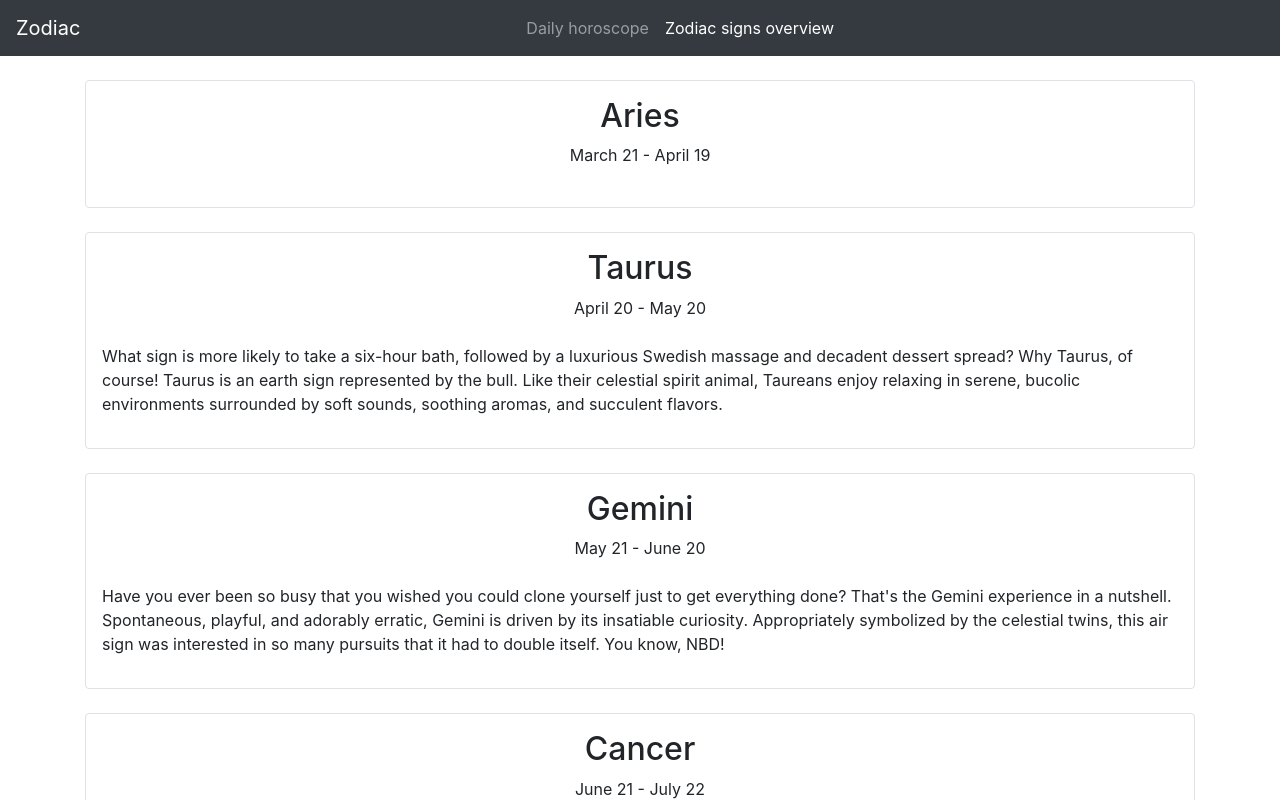
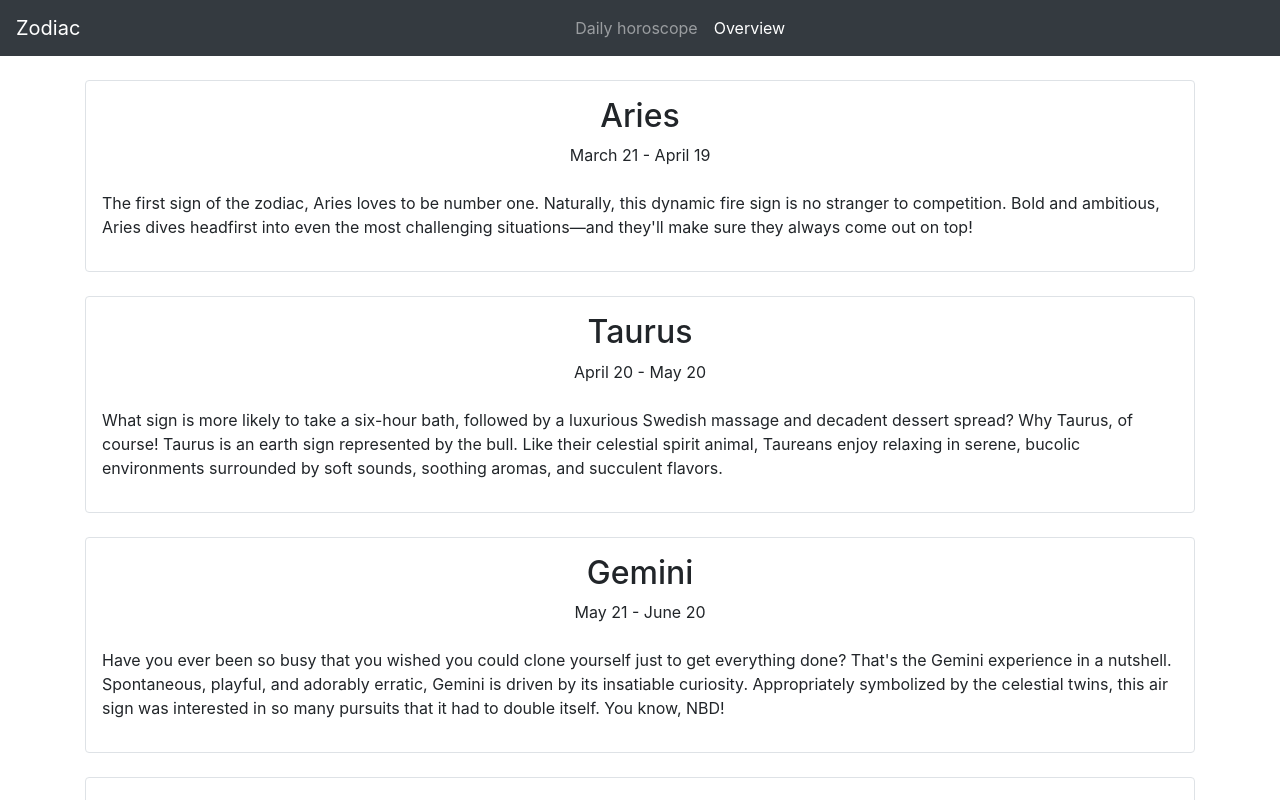
Before and after one commit to teodorajov/astrology, a React (Create React App) app: page /overview in a window 1280 px wide. Shown: the top 800 px of the page. Built offline with nearby package versions, Linux system fonts and the light colour scheme.

Commit message:
Napravljena strana za dnevni horoskop

```diff
--- a/src/App.js
+++ b/src/App.js
@@ -1,9 +1,8 @@
-import logo from './logo.svg';
+import { BrowserRouter, Route, Routes } from 'react-router-dom';
 import './App.css';
-import { BrowserRouter, Routes, Route } from 'react-router-dom';
+import DailyPage from './components/DailyPage';
 import Navbar from './components/Navbar';
 import OverviewPage from './components/OverviewPage';
-import DailyPage from './components/DailyPage';
 
 function App() {
   return (
--- a/src/components/Navbar.jsx
+++ b/src/components/Navbar.jsx
@@ -12,7 +12,7 @@ export default function Navbar() {
             <NavLink to='/' className='nav-link'>Daily horoscope</NavLink>
           </li>
           <li className="nav-item mx-auto">
-            <NavLink to='/overview' className='nav-link'>Zodiac signs overview</NavLink>
+            <NavLink to='/overview' className='nav-link'>Overview</NavLink>
           </li>
         </ul>
       </div>
--- a/src/components/SignOverview.jsx
+++ b/src/components/SignOverview.jsx
@@ -8,7 +8,7 @@ export default function SignOverview(props) {
         {props.sign.period}
       </div>
       <p className='mt-4'>
-        {props.sign.desription}
+        {props.sign.description}
       </p>
     </div>
 
--- a/src/signs.js
+++ b/src/signs.js
@@ -2,62 +2,126 @@ export const signs = [
   {
     name: 'aries',
     period: 'March 21 - April 19',
-    overview: `The first sign of the zodiac, Aries loves to be number one. Naturally, this dynamic fire sign is no stranger to competition. Bold and ambitious, Aries dives headfirst into even the most challenging situations—and they'll make sure they always come out on top!`
+    description: `The first sign of the zodiac, Aries loves to be number one. Naturally, this dynamic fire sign is no stranger to competition. Bold and ambitious, Aries dives headfirst into even the most challenging situations—and they'll make sure they always come out on top!`
   },
   {
     name: 'taurus',
     period: 'April 20 - May 20',
-    desription: `What sign is more likely to take a six-hour bath, followed by a luxurious Swedish massage and decadent dessert spread? Why Taurus, of course! Taurus is an earth sign represented by the bull. Like their celestial spirit animal, Taureans enjoy relaxing in serene, bucolic environments surrounded by soft sounds, soothing aromas, and succulent flavors. `
+    description: `What sign is more likely to take a six-hour bath, followed by a luxurious Swedish massage and decadent dessert spread? Why Taurus, of course! Taurus is an earth sign represented by the bull. Like their celestial spirit animal, Taureans enjoy relaxing in serene, bucolic environments surrounded by soft sounds, soothing aromas, and succulent flavors. `
   },
   {
     name: 'gemini',
     period: 'May 21 - June 20',
-    desription: `Have you ever been so busy that you wished you could clone yourself just to get everything done? That's the Gemini experience in a nutshell. Spontaneous, playful, and adorably erratic, Gemini is driven by its insatiable curiosity. Appropriately symbolized by the celestial twins, this air sign was interested in so many pursuits that it had to double itself. You know, NBD!`
+    description: `Have you ever been so busy that you wished you could clone yourself just to get everything done? That's the Gemini experience in a nutshell. Spontaneous, playful, and adorably erratic, Gemini is driven by its insatiable curiosity. Appropriately symbolized by the celestial twins, this air sign was interested in so many pursuits that it had to double itself. You know, NBD!`
   },
   {
     name: 'cancer',
     period: 'June 21 - July 22',
-    desription: `Represented by the crab, Cancer seamlessly weaves between the sea and shore representing Cancer’s ability to exist in both emotional and material realms. Cancers are highly intuitive and their psychic abilities manifest in tangible spaces. But—just like the hard-shelled crustaceans—this water sign is willing to do whatever it takes to protect itself emotionally. In order to get to know this sign, you're going to need to establish trust!`
+    description: `Represented by the crab, Cancer seamlessly weaves between the sea and shore representing Cancer’s ability to exist in both emotional and material realms. Cancers are highly intuitive and their psychic abilities manifest in tangible spaces. But—just like the hard-shelled crustaceans—this water sign is willing to do whatever it takes to protect itself emotionally. In order to get to know this sign, you're going to need to establish trust!`
   },
   {
     name: 'leo',
     period: 'July 23 - August 22',
-    desription: `Roll out the red carpet because Leo has arrived. Passionate, loyal, and infamously dramatic, Leo is represented by the lion and these spirited fire signs are the kings and queens of the celestial jungle. They're delighted to embrace their royal status: Vivacious, theatrical, and fiery, Leos love to bask in the spotlight and celebrate… well, themselves.`
+    description: `Roll out the red carpet because Leo has arrived. Passionate, loyal, and infamously dramatic, Leo is represented by the lion and these spirited fire signs are the kings and queens of the celestial jungle. They're delighted to embrace their royal status: Vivacious, theatrical, and fiery, Leos love to bask in the spotlight and celebrate… well, themselves.`
   },
   {
     name: 'virgo',
     period: 'August 23 - September 22',
-    desription: `You know the expression, "if you want something done, give it to a busy person?" Well, that definitely is the Virgo anthem. Virgos are logical, practical, and systematic in their approach to life. Virgo is an earth sign historically represented by the goddess of wheat and agriculture, an association that speaks to Virgo's deep-rooted presence in the material world. This earth sign is a perfectionist at heart and isn’t afraid to improve skills through diligent and consistent practice.`
+    description: `You know the expression, "if you want something done, give it to a busy person?" Well, that definitely is the Virgo anthem. Virgos are logical, practical, and systematic in their approach to life. Virgo is an earth sign historically represented by the goddess of wheat and agriculture, an association that speaks to Virgo's deep-rooted presence in the material world. This earth sign is a perfectionist at heart and isn’t afraid to improve skills through diligent and consistent practice.`
   },
   {
     name: 'libra',
     period: 'September 23 - October 22',
-    desription: `Balance, harmony, and justice define Libra energy. As a cardinal air sign, Libra is represented by the scales (interestingly, the only inanimate object of the zodiac), an association that reflects Libra's fixation on establishing equilibrium. Libra is obsessed with symmetry and strives to create equilibrium in all areas of life — especially when it comes to matters of the heart.`
+    description: `Balance, harmony, and justice define Libra energy. As a cardinal air sign, Libra is represented by the scales (interestingly, the only inanimate object of the zodiac), an association that reflects Libra's fixation on establishing equilibrium. Libra is obsessed with symmetry and strives to create equilibrium in all areas of life — especially when it comes to matters of the heart.`
   },
   {
     name: 'scorpio',
     period: 'October 23 - November 21',
-    desription: `Elusive and mysterious, Scorpio is one of the most misunderstood signs of the zodiac. Scorpio is a water sign that uses emotional energy as fuel, cultivating powerful wisdom through both the physical and unseen realms. In fact, Scorpio derives its extraordinary courage from its psychic abilities, which is what makes this sign one of the most complicated, dynamic signs of the zodiac.`
+    description: `Elusive and mysterious, Scorpio is one of the most misunderstood signs of the zodiac. Scorpio is a water sign that uses emotional energy as fuel, cultivating powerful wisdom through both the physical and unseen realms. In fact, Scorpio derives its extraordinary courage from its psychic abilities, which is what makes this sign one of the most complicated, dynamic signs of the zodiac.`
   },
   {
     name: 'sagittarius',
     period: 'November 22 - December 21',
-    desription: `Oh, the places Sagittarius goes! But… actually. This fire sign knows no bounds. Represented by the archer, Sagittarians are always on a quest for knowledge. The last fire sign of the zodiac, Sagittarius launches its many pursuits like blazing arrows, chasing after geographical, intellectual, and spiritual adventures.`
+    description: `Oh, the places Sagittarius goes! But… actually. This fire sign knows no bounds. Represented by the archer, Sagittarians are always on a quest for knowledge. The last fire sign of the zodiac, Sagittarius launches its many pursuits like blazing arrows, chasing after geographical, intellectual, and spiritual adventures.`
   },
   {
     name: 'capricorn',
     period: 'December 22 - January 19',
-    desription: `What is the most valuable resource? For Capricorn, the answer is clear: Time. Capricorn is climbing the mountain straight to the top and knows that patience, perseverance, and dedication is the only way to scale. The last earth sign of the zodiac, Capricorn, is represented by the sea-goat, a mythological creature with the body of a goat and the tail of a fish. Accordingly, Capricorns are skilled at navigating both the material and emotional realms.`
+    description: `What is the most valuable resource? For Capricorn, the answer is clear: Time. Capricorn is climbing the mountain straight to the top and knows that patience, perseverance, and dedication is the only way to scale. The last earth sign of the zodiac, Capricorn, is represented by the sea-goat, a mythological creature with the body of a goat and the tail of a fish. Accordingly, Capricorns are skilled at navigating both the material and emotional realms.`
   },
   {
     name: 'aquarius',
     period: 'January 20 - February 18',
-    desription: `Despite the "aqua" in its name, Aquarius is actually the last air sign of the zodiac. Innovative, progressive, and shamelessly revolutionary, Aquarius is represented by the water bearer, the mystical healer who bestows water, or life, upon the land. Accordingly, Aquarius is the most humanitarian astrological sign. At the end of the day, Aquarius is dedicated to making the world a better place`
+    description: `Despite the "aqua" in its name, Aquarius is actually the last air sign of the zodiac. Innovative, progressive, and shamelessly revolutionary, Aquarius is represented by the water bearer, the mystical healer who bestows water, or life, upon the land. Accordingly, Aquarius is the most humanitarian astrological sign. At the end of the day, Aquarius is dedicated to making the world a better place`
   },
   {
     name: 'pisces',
     period: 'February 19 - March 20',
-    desription: `If you looked up the word "psychic" in the dictionary, there would definitely be a picture of Pisces next to it. Pisces is the most intuitive, sensitive, and empathetic sign of the entire zodiac — and that’s because it’s the last of the last. As the final sign, Pisces has absorbed every lesson — the joys and the pain, the hopes and the fears — learned by all of the other signs. It's symbolized by two fish swimming in opposite directions, representing the constant division of Pisces' attention between fantasy and reality.`
+    description: `If you looked up the word "psychic" in the dictionary, there would definitely be a picture of Pisces next to it. Pisces is the most intuitive, sensitive, and empathetic sign of the entire zodiac — and that’s because it’s the last of the last. As the final sign, Pisces has absorbed every lesson — the joys and the pain, the hopes and the fears — learned by all of the other signs. It's symbolized by two fish swimming in opposite directions, representing the constant division of Pisces' attention between fantasy and reality.`
   }
 
 ]
+
+export const dailyHoroscope = {
+  aries: {
+    sign: "aries",
+    date: "2022-01-29",
+    horoscope: "The moon moves into Capricorn this morning, putting you in a responsible and serious mood. A cosmic alliance between Luna and Mars, your ruling planet, can help you reconnect with your goals, especially when it comes to professional ambitions. Meanwhile, a connection between Mercury and Pluto will help you come to conclusions about what you really want to be doing within your career, helping you resolve how to move forward in the future. As evening rolls in, your focus will shift to luxury and pleasure, thanks to a supportive aspect between the moon, Venus, and Uranus. Go ahead and spoil yourself a little bit right now; the universe wants you to!"
+  },
+  taurus: {
+    sign: "taurus",
+    date: "2022-01-29",
+    horoscope: "Good vibes will fly through the sky today, and as the moon takes its first steps through Capricorn, you'll feel connected to it all. Meanwhile, Venus, your ruling planet, ends her retrograde journey this morning, pulling you out of any funk you might have stumbled into recently. Expect things to go more smoothly for you moving forward, especially regarding optimism, spiritual practice, and luck! Look for ways to mix up your typical weekend routine this evening, when the moon and Venus form a cosmic alliance while showing some love to unpredictable Uranus. Small blessings and pleasant surprises will find you right now, but you'll need to go out and find them."
+  },
+  gemini: {
+    sign: "gemini",
+    date: "2022-01-29",
+    horoscope: "Things will feel pretty cut and dry for you today, as the Capricorn moon asks you to stand in your power and prioritize your own needs. It's not that you'll be in a selfish space. It's just that you'll feel more inclined to give only where you will receive. You won't have the time or energy for people who emotionally dump on you without asking how you're doing, prompting you to only engage with the people you know have your back. Don't feel guilty about turning down invitations that don't sound like a lot of fun; go only where your heart finds satisfaction."
+  },
+  cancer: {
+    sign: "cancer",
+    date: "2022-01-29",
+    horoscope: "Venus, the planet of love, ends her retrograde journey today, cosmically clearing the path for love and romance. If you've been experiencing relationship or financial issues recently, you can expect the energy to flow more easily moving forward. If you're currently in a partnership, look for ways to mix things up this evening, when Luna and Venus share a sweet aspect to revolutionary Uranus. This is just the medicine stale connections need right now, so go ahead and surprise your sweetie with a night on the town. If you're currently single, these vibes are perfect for taking yourself out, which could lead to chance encounters and new romance."
+  },
+  leo: {
+    sign: "leo",
+    date: "2022-01-29",
+    horoscope: "The Capricorn moon forms a cosmic alliance with fiery Mars this morning, little Lion, inspiring you to get proactive about your health and wellness. Physical activity can work wonders for your psyche right now as well, giving you a chance to blow off any steam leftover from the workweek. You'll feel particularly empowered this afternoon as the moon blows a kiss to auspicious Jupiter, giving you hope that personal transformation is not only possible but just around the corner. As the day comes to a close, be sure to pamper yourself a bit when the moon cozies up to harmonizing Venus."
+  },
+  virgo: {
+    sign: "virgo",
+    date: "2022-01-29",
+    horoscope: "Your strength and magnetism will benefit from a healthy dose of cosmic assistance today as the moon takes its first steps through steady Capricorn. These vibes will bring out your light, helping you create and maintain a positive space for yourself and your friends. While it's likely you'll get stuck with all the planning, you'll want to look for ways to have fun with your friends, organize a get-together for brunch, or even a night out. Meanwhile, Venus ends her retrograde journey today, helping your ego crawl out of any funky holes it may have stumbled into lately, so you can move forward with confidence."
+  },
+  libra: {
+    sign: "libra",
+    date: "2022-01-29",
+    horoscope: "If you've been having issues within your domestic life recently, the heaviness is about to lift as Venus ends her retrograde journey this morning. Things will begin to feel calmer and collected within your home, giving you a chance to focus on nurturing yourself and the relationships you share with your housemates. If you've been wanting to redecorate lately, now would be a good time to start thinking about it more seriously. The vibe will be especially cozy this evening when Luna cozies up to Venus, bringing warmth to the sector of your chart that rules the home."
+  },
+  scorpio: {
+    sign: "scorpio",
+    date: "2022-01-29",
+    horoscope: "You won't be in the mood to mince words today, dear Scorpio, as the Capricorn moon shines a light in the sector of your chart that governs communication. This energy is perfect for setting boundaries and articulating terms within your relationships, should you feel the need to do so. Meanwhile, Venus resolves her retrograde journey today, making it easier for you to open up and think with your heart moving forward. Surprising conversations around love could manifest this evening, thanks to a cosmic connection between the moon, Venus, and revolutionary Uranus. You may become surprised by the things your significant other tells you right now, but be sure to listen with an open mind."
+  },
+  sagittarius: {
+    sign: "sagittarius",
+    date: "2022-01-29",
+    horoscope: "If your money has been tied up lately, you should expect your finances to flow more freely moving forward as Venus finishes her retrograde journey this morning. With the moon also camped out in Capricorn, now would be a good time for you to think about your spending habits and budgetary goals, which will help you pave a golden road into the future. Opportunities could manifest in strange ways today as the moon and Venus cozy up in the sky while sending some love to revolutionary Uranus. Be open to taking on work you're not used to doing, as it could lead to big bucks down the line."
+  },
+  capricorn: {
+    sign: "capricorn",
+    date: "2022-01-29",
+    horoscope: "Venus completes her retrograde journey through your sign today, dear Capricorn, helping you feel more confident and like yourself. These vibes could also pave the way for love moving forward, inspiring you to get back out there in the weeks ahead. If you're already in a relationship, expect things to feel easier and more fulfilling within your partnership. Your creative juices will flow tonight, thanks to a series of connections between the moon, Venus, and Uranus. Inspiration will hit like lightning, making it important that you're looking for ways to express yourself artistically since your work is likely to surprise even yourself."
+  },
+
+  aquarius: {
+    sign: "aquarius",
+    date: "2022-01-29",
+    horoscope: "You may find yourself putting up social and emotional walls today, dear Aquarius, as the Capricorn moon encourages you to sort through your psyche. If your friends or family become concerned for your wellbeing, simply explain to them that you need some time to recharge. Luckily, with Venus finally ending her retrograde journey this morning, sifting through your subconscious will feel more therapeutic than scary, bringing major healing your way. If you're feeling social this evening, plan a small impromptu gathering at your place, inviting only your nearest and dearest to spend some time with you."
+  },
+  pisces: {
+    sign: "pisces",
+    date: "2022-01-29",
+    horoscope: "You'll have a strong presence within your social circles both online and in real life today, as the Capricorn moon illuminates your eleventh house. So, be sure to put yourself out there! Meanwhile, Venus ends her retrograde journey this morning, helping you break down barriers when it comes to nurturing your friendships. Any posts you make this afternoon are sure to perform well, thanks to a helping hand from expansive Jupiter, making it an ideal time to put up that cute selfie you've been holding back. As the day comes to a close, you may receive some unexpected news, especially when the moon forms a sweet connection to unpredictable Uranus."
+  }
+}
```
Also changed, not shown: src/components/DailyPage.jsx (+11 -2 lines).
